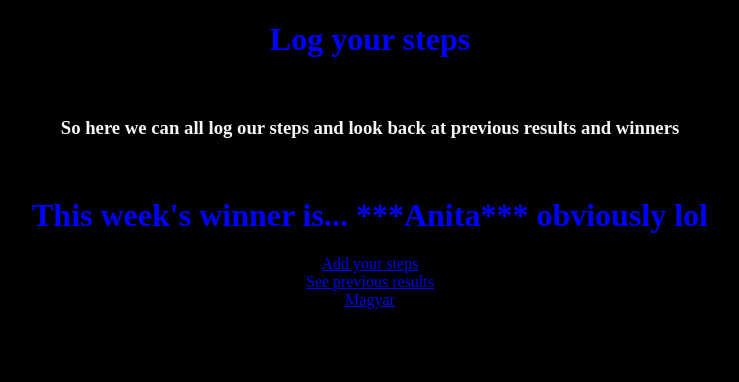
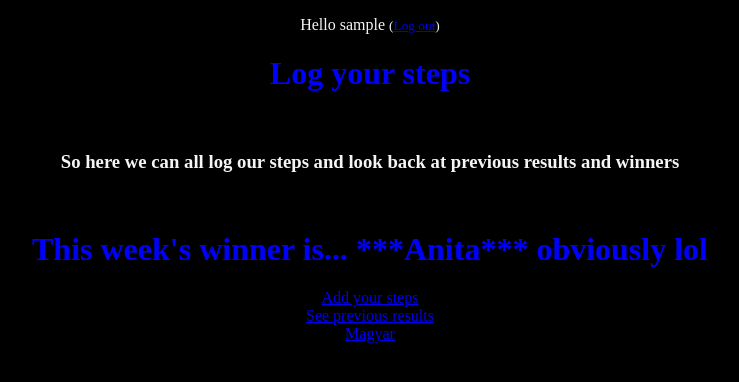
Before and after one commit to anitapite/stepapp, a Django app: page / in a window 1280 px wide. Shown: the top 382 px of the page, without its empty margins (270-1009 px from the left). Run offline with Django 3.2, Linux system fonts and the light colour scheme; the visitor is signed in with stand-in values (Sample User, id 1).

Commit message:
on index says whos logged in but still no login or logout page coming up

```diff
--- a/stepapp/settings.py
+++ b/stepapp/settings.py
@@ -29,6 +29,8 @@ DEBUG = True
 ALLOWED_HOSTS = ['127.0.0.1', '.pythonanywhere.com']
 
 LOGIN_URL = '/login'
+
+LOGIN_REDIRECT_URL = '/'
 
 # Application definition
 
--- a/stepapp/urls.py
+++ b/stepapp/urls.py
@@ -15,9 +15,12 @@ Including another URLconf
 """
 from django.contrib import admin
 from django.urls import path, include
+from django.contrib.auth import views
 
 urlpatterns = [
     path('admin/', admin.site.urls),
-    path('', include('steps.urls'))
+    path('', include('steps.urls')),
+    path('accounts/login/', views.LoginView.as_view(), name='login'),
+    path('accounts/logout/', views.LogoutView.as_view(next_page='/'), name='logout'),
 ]
 # path('steps/', include('steps.urls')) -> empty string main url of webserver, if multiple apps, add this line
--- a/steps/templates/steps/base.html
+++ b/steps/templates/steps/base.html
@@ -7,6 +7,24 @@
         <link href="{% static 'steps/styles.css' %}" rel="stylesheet">
     </head>
     <body>
+
+        <div class="page-header">
+            {% if user.is_authenticated %}
+                <a href="{% url 'index' %}" class="top-menu"><span class="glyphicon glyphicon-plus"></span></a>
+                <p class="top-menu">Hello {{ user.username }} <small>(<a href="{% url 'logout' %}">Log out</a>)</small></p>
+            {% else %}
+                <a href="{% url 'login' %}" class="top-menu"><span class="glyphicon glyphicon-lock"></span></a>
+            {% endif %}
+        </div>
+        <div class="content container">
+            <div class="row">
+                <div class="col-md-8">
+                {% block content %}
+                {% endblock %}
+                </div>
+            </div>
+        </div>
+
         {% block body %}
         {% endblock %}
     </body>
```
Also changed, not shown: steps/templates/steps/registration/login.html (added, +27 -0 lines), steps/views.py (line endings or trailing spaces).
